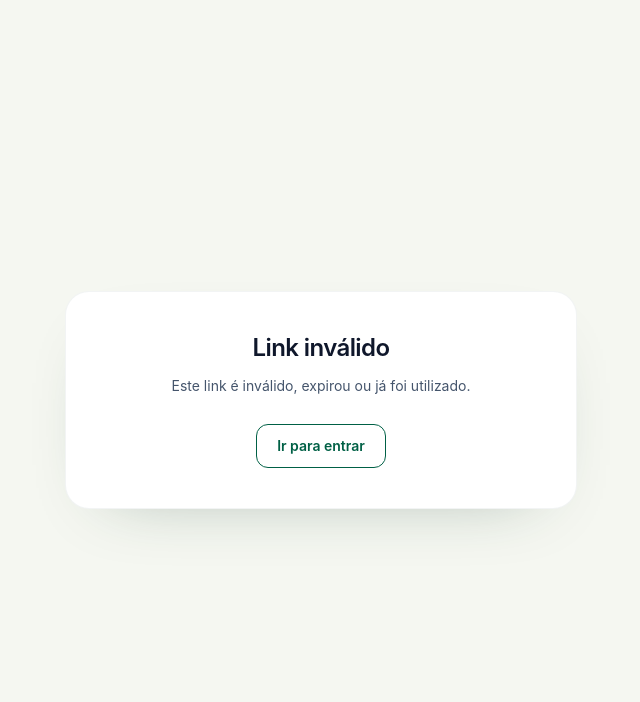
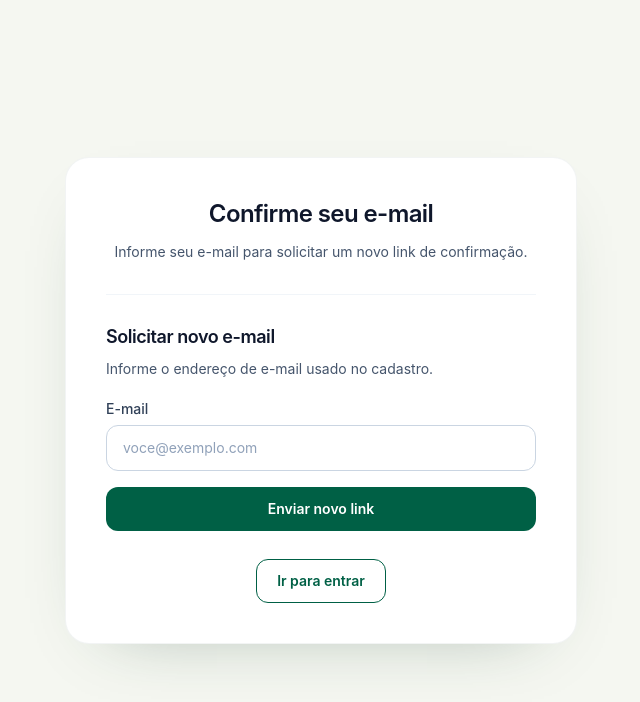
Before and after one commit to GustavoTessaro/Xaquiamuni, an Angular app in the folder client/: page /confirm-email in a window 1280 px wide. Shown: the top 702 px of the page, without its empty margins (319-959 px from the left). Built offline with nearby package versions, Linux system fonts and the light colour scheme.

Commit message:
feat(auth): adiciona interface de reenvio de confirmação de email

```diff
--- a/client/src/app/confirm-email/confirm-email.component.html
+++ b/client/src/app/confirm-email/confirm-email.component.html
@@ -11,6 +11,11 @@
       <div role="status" aria-live="polite">
         <h1 id="confirmation-title" class="text-2xl font-semibold tracking-tight text-emerald-900">E-mail confirmado</h1>
         <p class="mt-3 text-sm text-slate-600">Sua confirmação foi concluída com sucesso.</p>
+      </div>
+    } @else if (state() === 'missing') {
+      <div>
+        <h1 id="confirmation-title" class="text-2xl font-semibold tracking-tight text-slate-900">Confirme seu e-mail</h1>
+        <p class="mt-3 text-sm text-slate-600">Informe seu e-mail para solicitar um novo link de confirmação.</p>
       </div>
     } @else if (state() === 'invalid') {
       <div role="alert" aria-live="assertive">
@@ -33,6 +38,53 @@
       </div>
     }
 
+    @if (state() !== 'loading' && state() !== 'success') {
+      <section class="mt-8 border-t border-slate-100 pt-7 text-left" aria-labelledby="resend-title">
+        <h2 id="resend-title" class="text-lg font-semibold tracking-tight text-slate-900">Solicitar novo e-mail</h2>
+        <p class="mt-2 text-sm text-slate-600">Informe o endereço de e-mail usado no cadastro.</p>
+
+        <form class="mt-5 space-y-4" [formGroup]="resendForm" (ngSubmit)="submitResend()" novalidate>
+          <div>
+            <label for="resend-email" class="mb-1.5 block text-sm font-medium text-slate-700">E-mail</label>
+            <input id="resend-email" class="w-full rounded-xl border border-slate-300 px-4 py-3 text-sm text-slate-900 outline-none transition placeholder:text-slate-400 focus:border-emerald-800 focus:ring-2 focus:ring-emerald-800/15"
+              type="email" formControlName="email" autocomplete="email" maxlength="256"
+              placeholder="voce@exemplo.com" required [readonly]="resending()"
+              [attr.aria-invalid]="resendEmailInvalid()" aria-describedby="resend-email-error">
+            @if (resendEmailInvalid()) {
+              <p id="resend-email-error" class="mt-1.5 text-sm text-red-700" role="alert">
+                @if (resendForm.controls.email.hasError('required')) {
+                  Informe seu e-mail.
+                } @else if (resendForm.controls.email.hasError('maxlength')) {
+                  O e-mail deve ter até 256 caracteres.
+                } @else {
+                  Informe um endereço de e-mail válido.
+                }
+              </p>
+            }
+          </div>
+
+          <button type="submit" [disabled]="resending()" [attr.aria-busy]="resending()"
+            class="inline-flex min-h-11 w-full items-center justify-center gap-2 rounded-xl bg-emerald-800 px-5 py-2.5 text-sm font-semibold text-white transition hover:bg-emerald-900 focus-visible:outline-2 focus-visible:outline-offset-2 focus-visible:outline-emerald-800 disabled:cursor-wait disabled:opacity-70">
+            @if (resending()) {
+              <span class="size-4 animate-spin rounded-full border-2 border-white/40 border-t-white" aria-hidden="true"></span>
+              <span>Solicitando...</span>
+            } @else {
+              <span>Enviar novo link</span>
+            }
+          </button>
+        </form>
+
+        @if (resendFeedback(); as feedback) {
+          <p class="mt-4 text-sm"
+            [class.text-emerald-800]="feedback.kind === 'success'"
+            [class.text-red-700]="feedback.kind === 'error'"
+            [attr.role]="feedback.kind === 'success' ? 'status' : 'alert'"
+            [attr.aria-live]="feedback.kind === 'success' ? 'polite' : 'assertive'"
+            aria-atomic="true">{{ feedback.message }}</p>
+        }
+      </section>
+    }
+
     <a routerLink="/login"
       class="mt-7 inline-flex min-h-11 items-center justify-center rounded-xl border border-emerald-800 px-5 py-2.5 text-sm font-semibold text-emerald-800 transition hover:bg-emerald-50 focus-visible:outline-2 focus-visible:outline-offset-2 focus-visible:outline-emerald-800">
       Ir para entrar
--- a/client/src/app/confirm-email/confirm-email.component.ts
+++ b/client/src/app/confirm-email/confirm-email.component.ts
@@ -9,6 +9,7 @@ import {
   signal,
 } from '@angular/core';
 import { takeUntilDestroyed } from '@angular/core/rxjs-interop';
+import { FormControl, FormGroup, ReactiveFormsModule, Validators } from '@angular/forms';
 import { RouterLink } from '@angular/router';
 import { TimeoutError } from 'rxjs';
 import { AuthService } from '../core/auth/auth.service';
@@ -16,9 +17,15 @@ import { AuthService } from '../core/auth/auth.service';
 type ConfirmationState =
   | 'loading'
   | 'success'
+  | 'missing'
   | 'invalid'
   | 'retryableFailure'
   | 'failure';
+
+type ResendFeedback = {
+  kind: 'success' | 'error';
+  message: string;
+};
 
 interface ConfirmationCredentials {
   email: string;
@@ -27,12 +34,21 @@ interface ConfirmationCredentials {
 
 @Component({
   changeDetection: ChangeDetectionStrategy.OnPush,
-  imports: [RouterLink],
+  imports: [ReactiveFormsModule, RouterLink],
   selector: 'app-confirm-email',
   templateUrl: './confirm-email.component.html',
 })
 export class ConfirmEmailComponent implements OnDestroy {
   protected readonly state = signal<ConfirmationState>('loading');
+  protected readonly resendSubmitted = signal(false);
+  protected readonly resending = signal(false);
+  protected readonly resendFeedback = signal<ResendFeedback | null>(null);
+  protected readonly resendForm = new FormGroup({
+    email: new FormControl('', {
+      nonNullable: true,
+      validators: [Validators.required, Validators.email, Validators.maxLength(256)],
+    }),
+  });
 
   private readonly authService = inject(AuthService);
   private readonly destroyRef = inject(DestroyRef);
@@ -43,6 +59,13 @@ export class ConfirmEmailComponent implements OnDestroy {
   private confirmed = false;
 
   constructor() {
+    this.resendForm.controls.email.valueChanges
+      .pipe(takeUntilDestroyed(this.destroyRef))
+      .subscribe(() => {
+        if (!this.resending()) {
+          this.resendFeedback.set(null);
+        }
+      });
     this.confirmFromFragment();
   }
 
@@ -69,7 +92,7 @@ export class ConfirmEmailComponent implements OnDestroy {
 
     const credentials = this.parseFragment(fragment);
     if (!credentials) {
-      this.state.set('invalid');
+      this.state.set(fragment ? 'invalid' : 'missing');
       return;
     }
 
@@ -81,6 +104,44 @@ export class ConfirmEmailComponent implements OnDestroy {
     if (this.state() === 'retryableFailure') {
       this.submitConfirmation();
     }
+  }
+
+  protected submitResend(): void {
+    if (this.resending()) {
+      return;
+    }
+
+    this.resendSubmitted.set(true);
+    this.resendForm.markAllAsTouched();
+    if (this.resendForm.invalid) {
+      return;
+    }
+
+    this.resendFeedback.set(null);
+    this.resending.set(true);
+    this.authService.reenviarConfirmacaoEmail(this.resendForm.controls.email.value)
+      .pipe(takeUntilDestroyed(this.destroyRef))
+      .subscribe({
+        next: () => {
+          this.resending.set(false);
+          this.resendFeedback.set({
+            kind: 'success',
+            message: 'Solicitação recebida. Verifique sua caixa de entrada e a pasta de spam.',
+          });
+        },
+        error: (error: unknown) => {
+          this.resending.set(false);
+          this.resendFeedback.set({
+            kind: 'error',
+            message: this.getResendErrorMessage(error),
+          });
+        },
+      });
+  }
+
+  protected resendEmailInvalid(): boolean {
+    const email = this.resendForm.controls.email;
+    return email.invalid && (email.touched || this.resendSubmitted());
   }
 
   ngOnDestroy(): void {
@@ -128,6 +189,52 @@ export class ConfirmEmailComponent implements OnDestroy {
         && (error.status === 0 || error.status === 408 || error.status >= 500));
   }
 
+  private getResendErrorMessage(error: unknown): string {
+    if (error instanceof HttpErrorResponse) {
+      if (error.status === 400) {
+        return 'Não foi possível processar a solicitação. Revise o e-mail e tente novamente.';
+      }
+
+      if (error.status === 429) {
+        const waitSeconds = this.getRetryAfterSeconds(error.headers.get('Retry-After'));
+        if (waitSeconds !== null) {
+          const unit = waitSeconds === 1 ? 'segundo' : 'segundos';
+          return `Muitas solicitações. Aguarde ${waitSeconds} ${unit} antes de tentar novamente.`;
+        }
+
+        return 'Muitas solicitações. Aguarde um pouco antes de tentar novamente.';
+      }
+
+      if (error.status === 0 || error.status === 408 || error.status >= 500) {
+        return 'Não foi possível concluir a solicitação agora. Tente novamente mais tarde.';
+      }
+    } else if (error instanceof TimeoutError) {
+      return 'Não foi possível concluir a solicitação agora. Tente novamente mais tarde.';
+    }
+
+    return 'Não foi possível processar a solicitação. Tente novamente mais tarde.';
+  }
+
+  private getRetryAfterSeconds(value: string | null): number | null {
+    const retryAfter = value?.trim();
+    if (!retryAfter) {
+      return null;
+    }
+
+    if (/^\d+$/.test(retryAfter)) {
+      const seconds = Number(retryAfter);
+      return Number.isSafeInteger(seconds) ? seconds : null;
+    }
+
+    const retryAt = Date.parse(retryAfter);
+    if (Number.isNaN(retryAt)) {
+      return null;
+    }
+
+    const seconds = Math.ceil((retryAt - Date.now()) / 1000);
+    return seconds > 0 ? seconds : null;
+  }
+
   private parseFragment(fragment: string): ConfirmationCredentials | null {
     if (!fragment.startsWith('#') || fragment.length <= 1) {
       return null;
```
Also changed, not shown: 1 other file (tests, documents, lock files or other folders).
